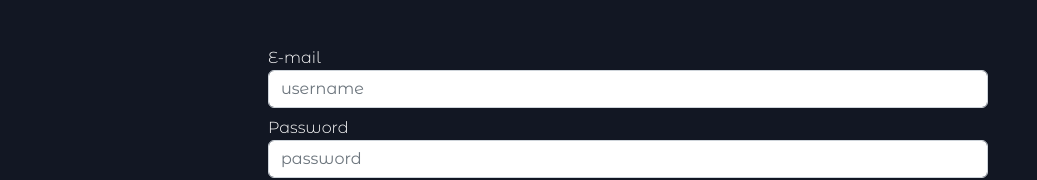
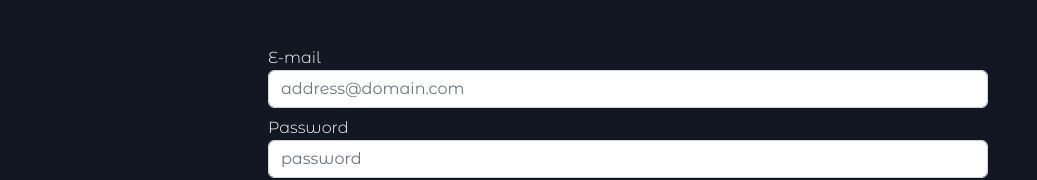
Before and after one commit to Meedil/noxe, a React (Create React App) app: page /login in a window 1280 px wide. Shown: the part 154-334 px from the top of the page, without its empty margins (0-1037 px from the left). Built offline with nearby package versions, Linux system fonts and the light colour scheme; no server answers.

Commit message:
small login page fix

```diff
--- a/src/routes/Login.tsx
+++ b/src/routes/Login.tsx
@@ -33,7 +33,7 @@ export default function Login(){
             <div className="row justify-content-center mt-5 mb-2">
                 <div className="col-10 col-md-8">
                     <label htmlFor="username-input">E-mail </label>
-                    <input className='form-control' value={email} onChange={e => setEmail(e.target.value)} id="username-input" placeholder="username" type="text" />
+                    <input className='form-control' value={email} onChange={e => setEmail(e.target.value)} id="username-input" placeholder="address@domain.com" type="text" />
                 </div>
             </div>
             <div className="row justify-content-center mb-4">
```
